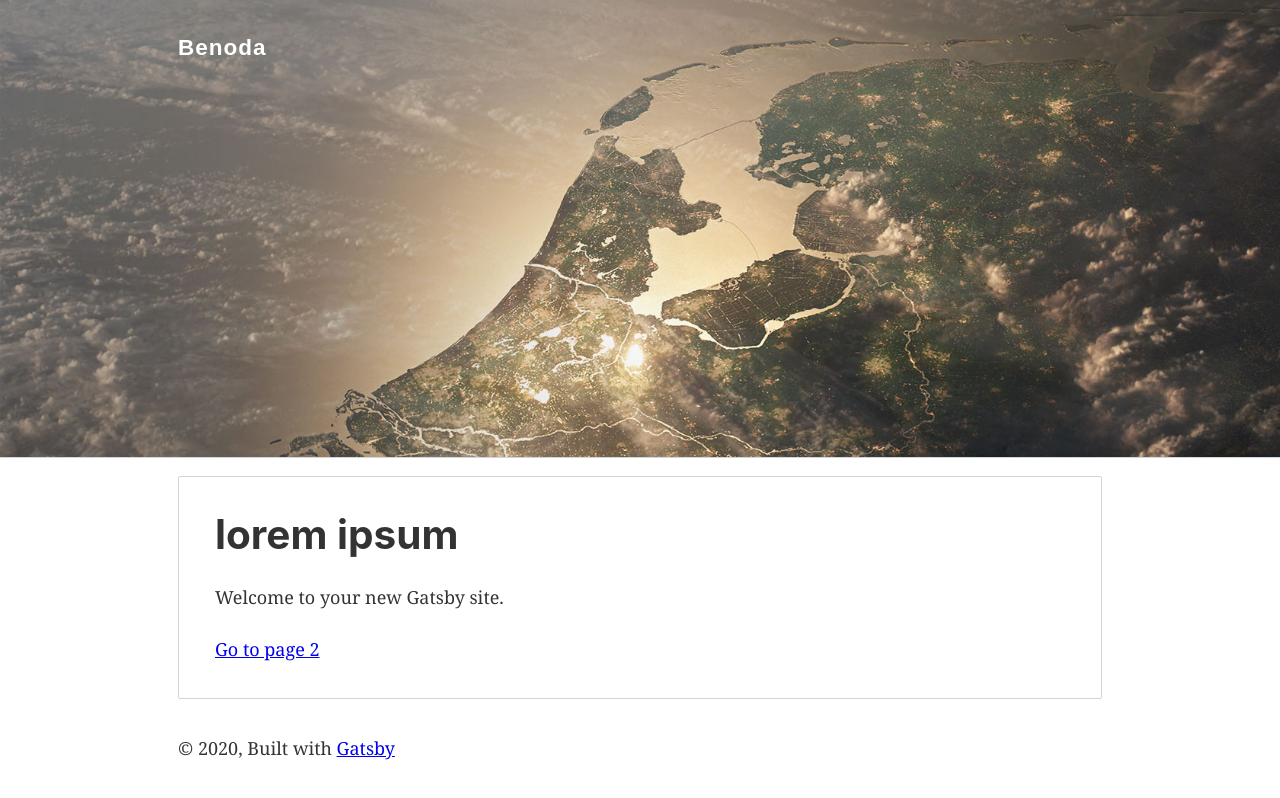
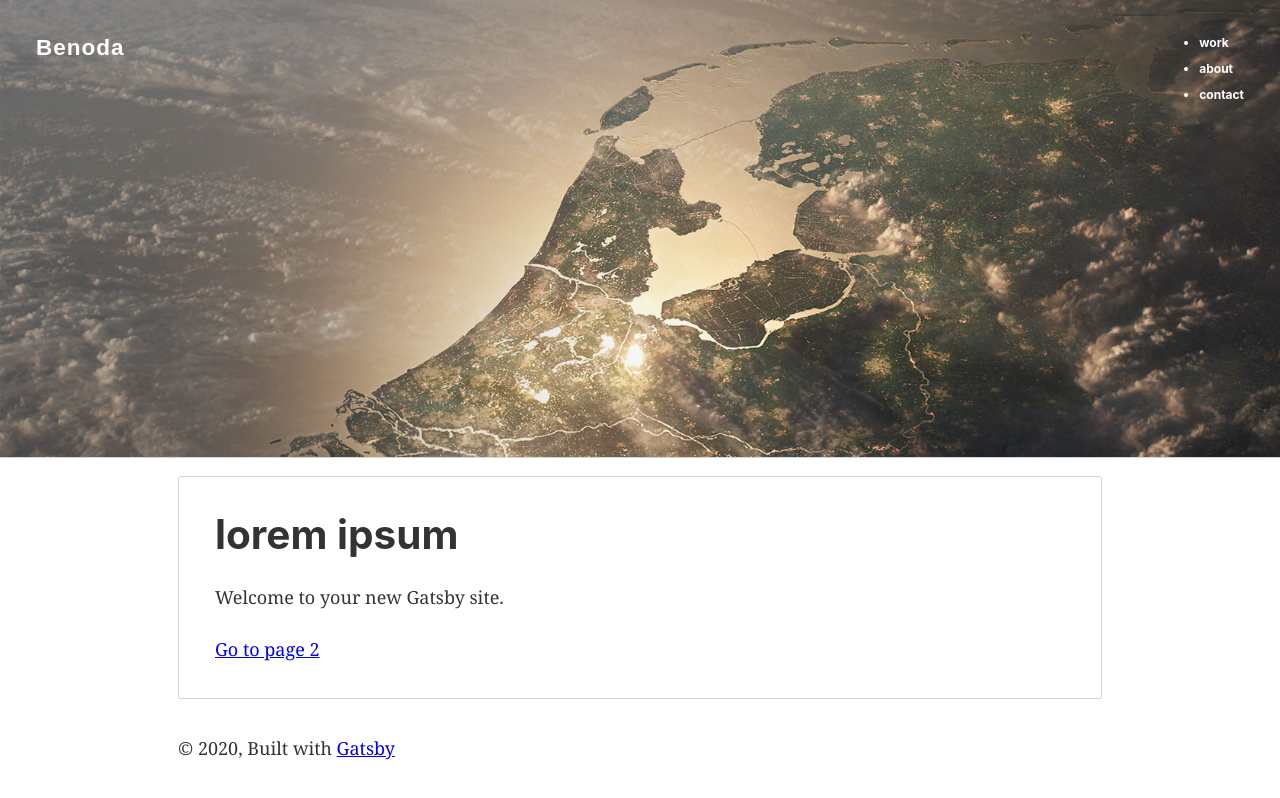
Before and after one commit to bastiaanjacobs/benoda, a Gatsby site: page / in a window 1280 px wide. Built offline with nearby package versions, Linux system fonts and the light colour scheme; Gatsby itself is replaced by a stand-in of ours.

Commit message:
Some navigation changes

```diff
--- a/src/components/header.js
+++ b/src/components/header.js
@@ -4,6 +4,7 @@
 import Logo from "./logo";
 
 import Image from "../components/image";
+import Navigation from "../components/navigation";
 
 import style from "./../config/styles";
 
@@ -11,7 +12,7 @@
   <header
     style={{
       fontFamily: style.font.FAMILY,
-      background: style.color.background,
+      background: style.color.BACKGROUND,
       marginBottom: style.spacing.DEFAULT,
       borderBottomStyle: `solid`,
       borderBottomWidth: `1px`,
@@ -32,8 +33,9 @@
           style={{
             position: `absolute`,
             top: 0,
+            left: 0,
             display: `block`,
-            padding: `2rem 1rem`,
+            padding: `2rem`,
             color: style.color.WHITE,
             textDecoration: `none`,
             fontFamily: style.font.FAMILY,
@@ -43,6 +45,7 @@
         >
           {siteTitle}
         </Link>
+        <Navigation />
       </h1>
     </div>
   </header>
--- /dev/null
+++ b/src/components/navigation.js
@@ -0,0 +1,28 @@
+import React from "react";
+
+import style from "./../config/styles";
+
+const navigationStyle = {
+  color: style.color.WHITE,
+  position: "absolute",
+  top: 0,
+  right: 0,
+  fontSize: "12px",
+  padding: "2rem",
+  margin: 0,
+  listStyle: "none"
+};
+
+const Navigation = () => {
+  return (
+    <section style={navigationStyle}>
+      <ul>
+        <li>work</li>
+        <li>about</li>
+        <li>contact</li>
+      </ul>
+    </section>
+  );
+};
+
+export default Navigation;
```
